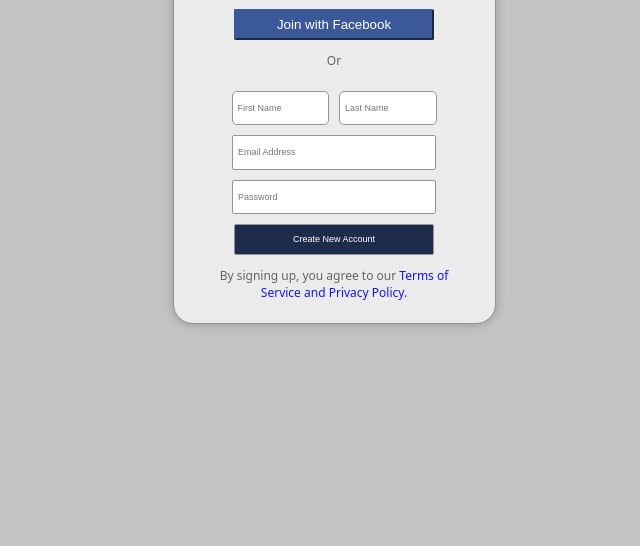
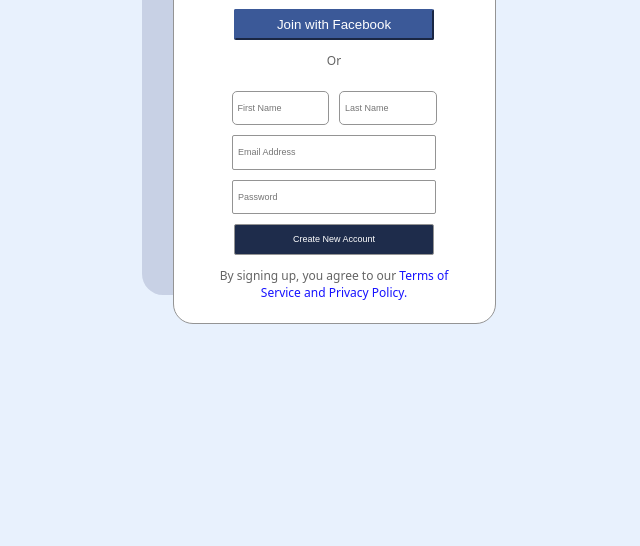
Before and after one commit to Saketh-ram-2004/SignUp, a plain HTML site: page index.html in a window 1280 px wide. Shown: the part 254-800 px from the top of the page, without its empty margins (306-946 px from the left). Drawn offline with Linux system fonts and the light colour scheme.

Commit message:
Update styles for body and section elements

```diff
--- a/style.css
+++ b/style.css
@@ -1,7 +1,7 @@
 body{
     margin: 0;
     padding: 0;
-    background-color: rgb(194, 195, 196);
+    background-color: #e8f1fd;
     margin: 0;
     font-family: system-ui, -apple-system, BlinkMacSystemFont, 'Segoe UI', Roboto, Oxygen, Ubuntu, Cantarell, 'Open Sans', 'Helvetica Neue', sans-serif;
 }
@@ -11,12 +11,12 @@ section{
     margin : 50px auto;
     display: flex;
     flex-direction: column;
-    background-color: rgb(235, 235, 235);
+    background-color: #ffffff;
     border-radius: 20px;
     border: 1px solid rgb(148, 148, 148);
     justify-self: space-evenly;
     align-items: center;
-    box-shadow:  0 0 10px rgb(148, 148, 148);
+    box-shadow:  -30px -30px 0px 1px #c8d1e5;
 }
 form{
     text-align: center;
@@ -101,3 +101,6 @@ button[class="fb"]{
     border-radius: 2px;
     border-color: #3b5998;
 }
+#desc{
+    font-weight: bold;
+}
```
